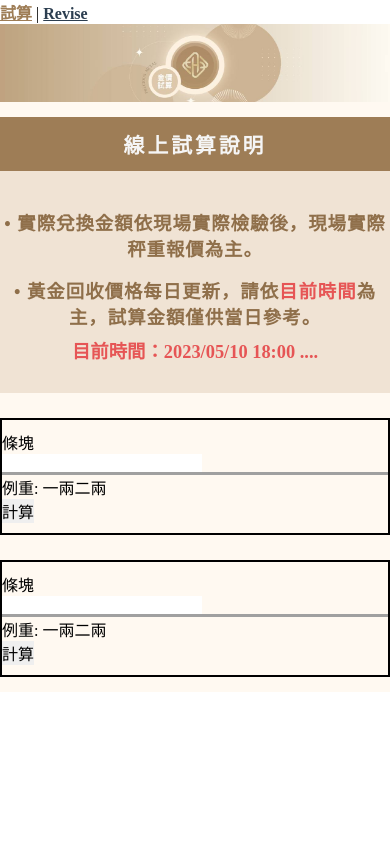
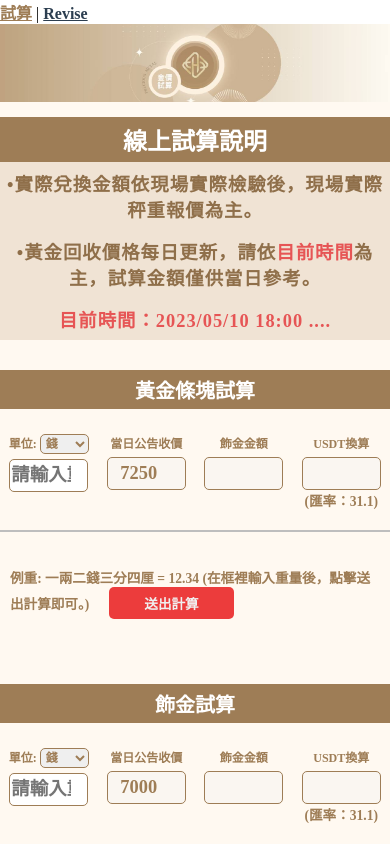
Before and after one commit to Golllden/jiaheng, a Vue app: page / in a window 390 px wide. Shown: the top 844 px of the page. Built offline with nearby package versions, Linux system fonts and the light colour scheme.

Commit message:
calculate function is done, wait for api data, update function is pending ...

```diff
--- a/src/components/CalculateTool.vue
+++ b/src/components/CalculateTool.vue
@@ -1,35 +1,181 @@
 <template>
   <div class="calculate-tool-wrap">
-    <div class="tool-header">
-      <h3>條塊</h3>
-    </div>
-    <div class="input-area">
-      <input type="text" />
+    <div class="tool-header">{{ goldUnitText }}試算</div>
+    <div class="input-grpup">
+      <!-- 單位 -->
+      <div class="input-col">
+        <div class="input-title">
+          單位:
+          <!-- 單位選擇的選單, 單位欄位才要出現 -->
+          <select v-model="calculateUnit">
+            <option v-for="uint in unitList" :value="uint.eng">
+              {{ uint.chinese }}
+            </option>
+          </select>
+        </div>
+        <div>
+          <input class="input-content" type="number" v-model="inputWeight" placeholder="請輸入重量" />
+        </div>
+      </div>
+      <!--  -->
+      <div class="input-col">
+        <div class="input-title">當日公告收價</div>
+        <div>
+          <input class="input-content" type="number" :value="displayPublicPriceByChoosenUnit" disabled />
+        </div>
+      </div>
+      <div class="input-col">
+        <div class="input-title">飾金金額</div>
+        <div>
+          <input class="input-content" type="number" :value="calculatedAmount" disabled />
+        </div>
+      </div>
+      <div class="input-col">
+        <div class="input-title">USDT換算</div>
+        <div>
+          <input class="input-content" type="number" :value="calculatedUsdt" disabled />
+          <div class="usdt-rate">(匯率：{{ UsdtRate }})</div>
+        </div>
+      </div>
     </div>
     <hr />
-    <p>例重: 一兩二兩</p>
-    <button>計算</button>
+    <div class="submit-area">
+      <span>例重: 一兩二錢三分四厘 = 12.34 (在框裡輸入重量後，點擊送出計算即可。)</span>
+      <button @click="submitToCalculate" class="submit-btn">送出計算</button>
+    </div>
   </div>
 </template>
 
 <script>
 export default {
   name: 'CalculateTool',
-  // props: {
-  //   msg: String,
-  // },
+  props: {
+    goldUnitText: String,
+    UsdtRate: Number,
+    goldBasePrice: Number,
+  },
+
+  data() {
+    return {
+      inputWeight: '', //輸入重量
+      calculatedAmount: '', //計算金額
+      calculatedUsdt: '', //換算USDT
+      unitList: [
+        { eng: 'gram', chinese: '克' },
+        { eng: 'liang', chinese: '兩' },
+        { eng: 'penny', chinese: '錢' },
+        { eng: 'kg', chinese: '公斤' },
+      ],
+      calculateUnit: 'penny',
+    };
+  },
+  computed: {
+    displayPublicPriceByChoosenUnit() {
+      if (this.calculateUnit == 'gram') return (this.goldBasePrice / 3.75).toFixed(0);
+      if (this.calculateUnit == 'liang') return (this.goldBasePrice * 10).toFixed(0);
+      if (this.calculateUnit == 'kg') return ((this.goldBasePrice / 3.75) * 1000).toFixed(0);
+      return this.goldBasePrice.toFixed(0);
+    },
+  },
+
+  methods: {
+    // 計算
+    submitToCalculate: function () {
+      this.calculatedAmount = this.displayPublicPriceByChoosenUnit * this.inputWeight;
+      this.calculatedUsdt = (this.calculatedAmount / this.UsdtRate).toFixed(2);
+    },
+  },
 };
 </script>
 
 <style scoped lang="scss">
 .calculate-tool-wrap {
-  padding: 10px 0;
-  border: 2px solid rgb(0, 0, 0);
-  margin-top: 25px;
+  font-family: DFKai-sb;
+  margin: 30px 0 30px 0;
+}
+
+.tool-header {
+  text-align: center;
+  padding: 5px 0;
+  font-size: 1.25rem;
+  font-weight: bold;
+  color: white;
+  background-color: #9e7d56;
+}
+
+.input-grpup {
+  display: flex;
+}
+
+.input-col {
+  flex: 1;
+  display: flex;
+  padding: 20px 2px;
+  flex-direction: column;
+  text-align: center;
+}
+
+.input-title {
+  padding: 5px 0;
+  color: #9e7d56;
+  font-weight: 600;
+  font-size: 1rem;
+}
+
+.input-content {
+  font-weight: bold;
+  width: 70%;
+  border-radius: 5px;
+  padding: 5px 1px;
+  color: #9e7d56;
+  border: 1px solid #9e7d56;
+  text-align: center;
+  font-size: 1.15rem;
+}
+
+.usdt-rate {
+  color: #9e7d56;
+  font-weight: 600;
+  font-size: 0.85rem;
 }
 
 hr {
-  height: 3px;
-  background-color: rgb(160, 160, 160);
+  height: 2px;
+  background-color: rgb(190, 190, 190);
+}
+
+select {
+  border: #9e7d56 1px solid;
+  border-radius: 5px;
+  padding: 1px;
+  font-weight: 600;
+  color: #9e7d56;
+}
+
+.submit-area {
+  padding: 35px 10px;
+  font-size: 0.85rem;
+  font-weight: 600;
+  color: #9e7d56;
+}
+
+.submit-btn {
+  border: none;
+  font-size: 0.85rem;
+  padding: 6px 35px;
+  background-color: rgb(236, 60, 60);
+  border-radius: 5px;
+  color: rgb(240, 240, 240);
+  margin-left: 20px;
+}
+
+@media screen and (max-width: 550px) {
+  .input-title {
+    font-size: 0.75rem;
+  }
+
+  .input-content {
+    width: 80%;
+  }
 }
 </style>
--- a/src/components/HomeDescription.vue
+++ b/src/components/HomeDescription.vue
@@ -1,14 +1,12 @@
 <template>
   <!-- 試算說明文字 -->
   <div class="calculate-discription">
-    <div class="discription-header">
-      <h2>線上試算說明</h2>
-    </div>
+    <div class="discription-header">線上試算說明</div>
     <div class="discription-text">
       <ul>
-        <li>• 實際兌換金額依現場實際檢驗後，現場實際秤重報價為主。</li>
-        <li>• 黃金回收價格每日更新，請依<span class="current-time">目前時間</span>為主，試算金額僅供當日參考。</li>
-        <span class="current-time">目前時間：2023/05/10 18:00 ....</span>
+        <li>•實際兌換金額依現場實際檢驗後，現場實際秤重報價為主。</li>
+        <li>•黃金回收價格每日更新，請依<span class="current-time">目前時間</span>為主，試算金額僅供當日參考。</li>
+        <li class="current-time">目前時間：2023/05/10 18:00 ....</li>
       </ul>
     </div>
   </div>
@@ -23,28 +21,27 @@
 <style lang="scss">
 .calculate-discription {
   text-align: center;
+  font-family: DFKai-sb;
 }
 
 .discription-header {
-  padding: 12px 0;
-  color: rgb(245, 245, 245);
+  padding: 5px 0;
+  font-size: 1.5rem;
   font-weight: bold;
-  font-size: 1.3rem;
-  letter-spacing: 3px;
+  color: white;
   background-color: #9e7d56;
 }
 
 .discription-text {
+  width: 100%;
   color: #8f6f4a;
   font-weight: bolder;
   font-size: 1.15rem;
   background-color: #f0e3d4;
-  padding: 30px 0;
 
   ul {
     list-style: none;
     margin: 0;
-    // padding: 20px;
   }
 
   li {
--- /dev/null
+++ b/src/components/RemarkText.vue
@@ -0,0 +1,47 @@
+<template>
+  <div class="remark-wrap">
+    <h5>備註:</h5>
+    <ul>
+      <li v-for="text in remarkTextList">
+        {{ text }}
+      </li>
+    </ul>
+  </div>
+</template>
+
+<script>
+export default {
+  name: 'RemarkText',
+  data() {
+    return {
+      remarkTextList: [
+        '黃金的重量單位分為(兩、錢、克、公斤)，採十進位。',
+        '飾金舉凡為戒指、項鍊、手鍊、耳環、領帶夾、婚套等；條塊舉凡景(錦)福、中央信託局瑞士條塊、金龍條塊、煌隆條塊...等',
+        '以上表格數據僅供參考，可在您得知當日回收金價後，在金價試算旁輸入金重後送出計算，即可得知本公司回收金額，其餘欄位不需異動。',
+        '本公司是以_______________統一報價。',
+      ],
+    };
+  },
+};
+</script>
+
+<style lang="scss" scoped>
+.remark-wrap {
+  padding: 15px 30px;
+  width: 100%;
+  border: 1px solid grey;
+  box-sizing: border-box;
+  color: #9e7d56;
+  font-weight: bold;
+  font-family: DFKai-sb;
+  font-size: 0.85rem;
+
+  h5 {
+    padding: 10px 0;
+  }
+
+  li {
+    padding: 6px 0;
+  }
+}
+</style>
--- a/src/views/HomeView.vue
+++ b/src/views/HomeView.vue
@@ -4,8 +4,9 @@
 
     <div class="main-content">
       <HomeDescription />
-      <CalculateTool />
-      <CalculateTool />
+      <CalculateTool goldUnitText="黃金條塊" :UsdtRate="usdtRate" :goldBasePrice="bullionPrice" />
+      <CalculateTool goldUnitText="飾金" :UsdtRate="usdtRate" :goldBasePrice="goldPrice" />
+      <RemarkText />
     </div>
   </div>
 </template>
@@ -13,6 +14,7 @@
 <script>
 import CalculateTool from '@/components/CalculateTool.vue';
 import HomeDescription from '@/components/HomeDescription.vue';
+import RemarkText from '@/components/RemarkText.vue';
 
 export default {
   name: 'HomeView',
@@ -20,11 +22,14 @@
   components: {
     CalculateTool,
     HomeDescription,
+    RemarkText,
   },
 
   data() {
     return {
-      name: 'bbb',
+      goldPrice: 7000,
+      bullionPrice: 7250,
+      usdtRate: 31.1,
     };
   },
 
@@ -52,24 +57,9 @@
   background-color: #fff9f1;
 }
 
-@media screen and (max-width: 768px) {
+@media screen and (max-width: 1050px) {
   .main-content {
     padding: 15px 0px;
   }
 }
-
-// @media screen and (min-width: 1024px) {
-// }
-
-// @media screen and (min-width: 1200px) {
-// }
-
-// @media screen and (min-width: 768px) and (max-width: 979px) {
-// }
-
-// @media screen and (max-width: 767px) {
-// }
-
-// @media screen and (max-device-width: 480px) {
-// }
 </style>
--- a/src/views/UpdatePrice.vue
+++ b/src/views/UpdatePrice.vue
@@ -1,5 +1,74 @@
 <template>
   <div class="calculate-tool">
-    更新價格
+    <div class="input-wrap">
+      <div class="update-col">
+        <label for="goldPrice">條塊：</label>
+        <input id="goldPrice" type="number" />
+      </div>
+      <div class="update-col">
+        <label for="bullionPrice">飾金：</label>
+        <input id="bullionPrice" type="number" />
+      </div>
+      <div class="update-col">
+        <label for="uRate">匯率：</label>
+        <input id="uRate" type="number" />
+      </div>
+      <div class="update-col">
+        <label for="key">鑰匙：</label>
+        <input id="key" type="number" />
+      </div>
+      <!-- submit -->
+      <button class="submit-btn">送出</button>
+    </div>
   </div>
 </template>
+
+<script>
+export default {
+  name: 'updatePrice',
+  data() {
+    return {};
+  },
+};
+</script>
+
+<style lang="scss" scoped>
+.calculate-tool {
+  width: 100vw;
+  height: 95vh;
+  background-color: #9e7d56;
+  position: relative;
+}
+
+.input-wrap {
+  border-radius: 5px;
+  padding: 20px;
+  position: absolute;
+  left: 50%;
+  top: 50%;
+  transform: translate(-50%, -80%);
+  border: 1px solid black;
+  text-align: center;
+
+  input {
+    // padding: 2px;
+    border-radius: 3px;
+    padding: 5px 0;
+  }
+}
+
+.update-col {
+  font-size: 1.5rem;
+  padding: 10px 50px;
+}
+
+.submit-btn {
+  padding: 10px 20px;
+  border: none;
+  border-radius: 5px;
+  font-size: 1rem;
+  background-color: #121212;
+  cursor: pointer;
+  color: white;
+}
+</style>
```
